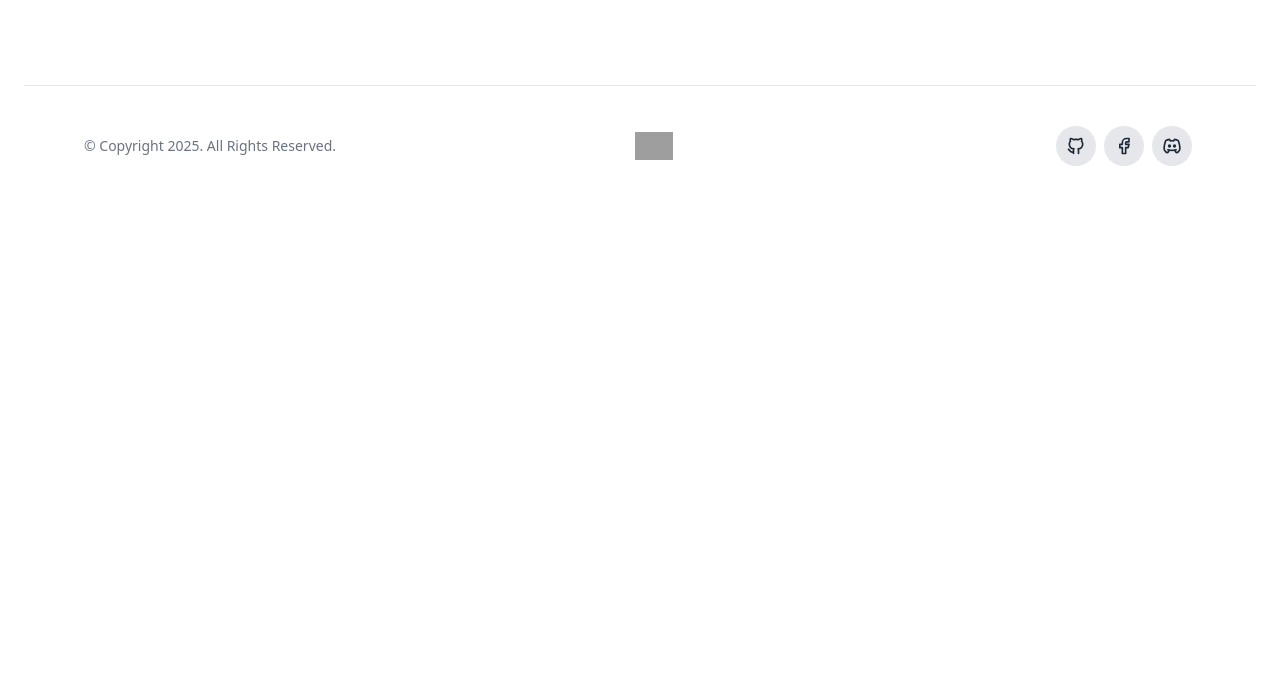
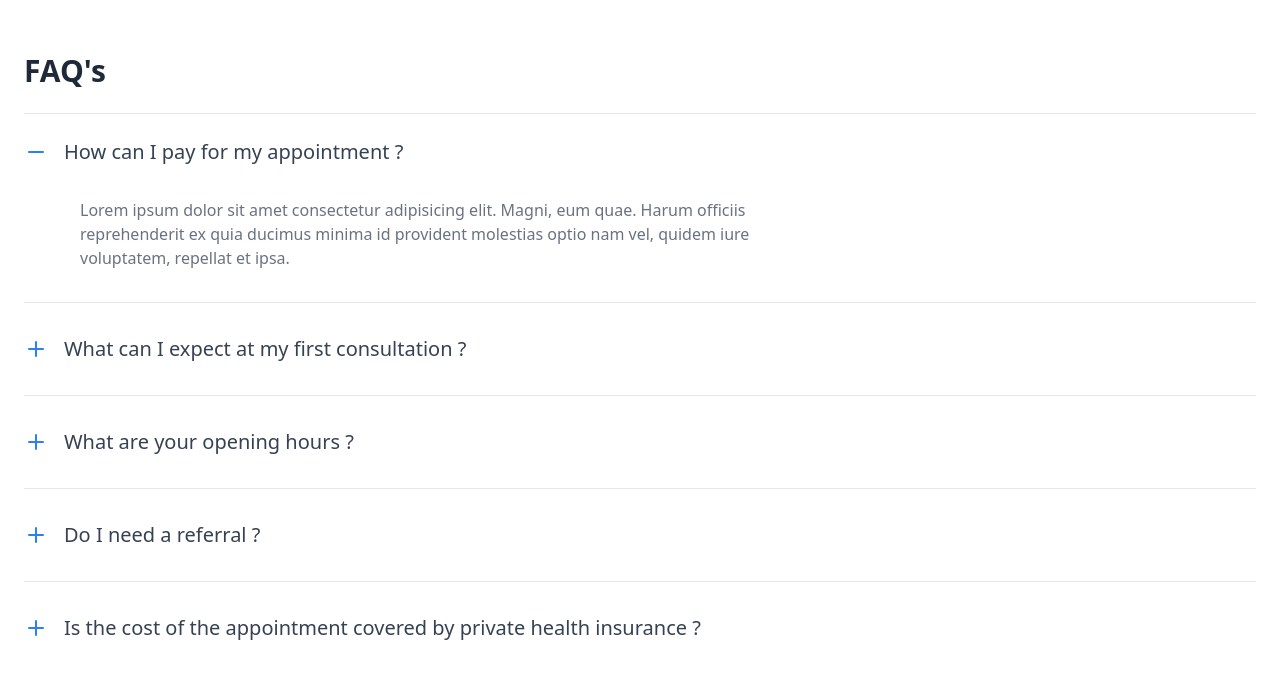
Before and after one commit to OrangeMintz/PinPoint, a Next.js app: page / in a window 1280 px wide. Shown: the part 1831-2520 px from the top of the page. Before the commit the page ends 2029 px from the top, so only its background shows below. Built offline with nearby package versions, Linux system fonts and the light colour scheme; grey boxes are pictures that could not be loaded.

Commit message:
unreponsive FAQ

```diff
--- a/app/page.tsx
+++ b/app/page.tsx
@@ -1,5 +1,6 @@
-import Navbar from "../components/Navbar";
-import Footer from "../components/Footer";
+import Navbar from "@/components/Navbar";
+import Footer from "@/components/Footer";
+import FAQ from "@/components/FAQ";
 
 import {
   CloudArrowUpIcon,
@@ -154,6 +155,7 @@ export default function Home() {
         </div>
       </div>
 
+      <FAQ />
       <Footer />
     </>
   );
--- /dev/null
+++ b/components/FAQ.tsx
@@ -0,0 +1,82 @@
+"use-client";
+import { IconMinus, IconPlus } from "@tabler/icons-react";
+
+export default function FAQ() {
+  return (
+    <section className="bg-white dark:bg-gray-900">
+      <div className="container px-6 py-10 mx-auto">
+        <h1 className="text-2xl font-semibold text-gray-800 lg:text-3xl dark:text-white">
+          FAQ&apos;s
+        </h1>
+
+        <hr className="my-6 border-gray-200 dark:border-gray-700" />
+
+        <div>
+          <div>
+            <button className="flex items-center focus:outline-none">
+              <IconMinus className="flex-shrink-0 w-6 h-6 text-blue-500" />
+
+              <h1 className="mx-4 text-xl text-gray-700 dark:text-white">
+                How can I pay for my appointment ?
+              </h1>
+            </button>
+
+            <div className="flex mt-8 md:mx-10">
+              <p className="max-w-3xl px-4 text-gray-500 dark:text-gray-300">
+                Lorem ipsum dolor sit amet consectetur adipisicing elit. Magni,
+                eum quae. Harum officiis reprehenderit ex quia ducimus minima id
+                provident molestias optio nam vel, quidem iure voluptatem,
+                repellat et ipsa.
+              </p>
+            </div>
+          </div>
+
+          <hr className="my-8 border-gray-200 dark:border-gray-700" />
+
+          <div>
+            <button className="flex items-center focus:outline-none">
+              <IconPlus className="flex-shrink-0 w-6 h-6 text-blue-500" />
+              <h1 className="mx-4 text-xl text-gray-700 dark:text-white">
+                What can I expect at my first consultation ?
+              </h1>
+            </button>
+          </div>
+
+          <hr className="my-8 border-gray-200 dark:border-gray-700" />
+
+          <div>
+            <button className="flex items-center focus:outline-none">
+              <IconPlus className="flex-shrink-0 w-6 h-6 text-blue-500" />
+              <h1 className="mx-4 text-xl text-gray-700 dark:text-white">
+                What are your opening hours ?
+              </h1>
+            </button>
+          </div>
+
+          <hr className="my-8 border-gray-200 dark:border-gray-700" />
+
+          <div>
+            <button className="flex items-center focus:outline-none">
+              <IconPlus className="flex-shrink-0 w-6 h-6 text-blue-500" />
+              <h1 className="mx-4 text-xl text-gray-700 dark:text-white">
+                Do I need a referral ?
+              </h1>
+            </button>
+          </div>
+
+          <hr className="my-8 border-gray-200 dark:border-gray-700" />
+
+          <div>
+            <button className="flex items-center focus:outline-none">
+              <IconPlus className="flex-shrink-0 w-6 h-6 text-blue-500" />
+              <h1 className="mx-4 text-xl text-gray-700 dark:text-white">
+                Is the cost of the appointment covered by private health
+                insurance ?
+              </h1>
+            </button>
+          </div>
+        </div>
+      </div>
+    </section>
+  );
+}
```
